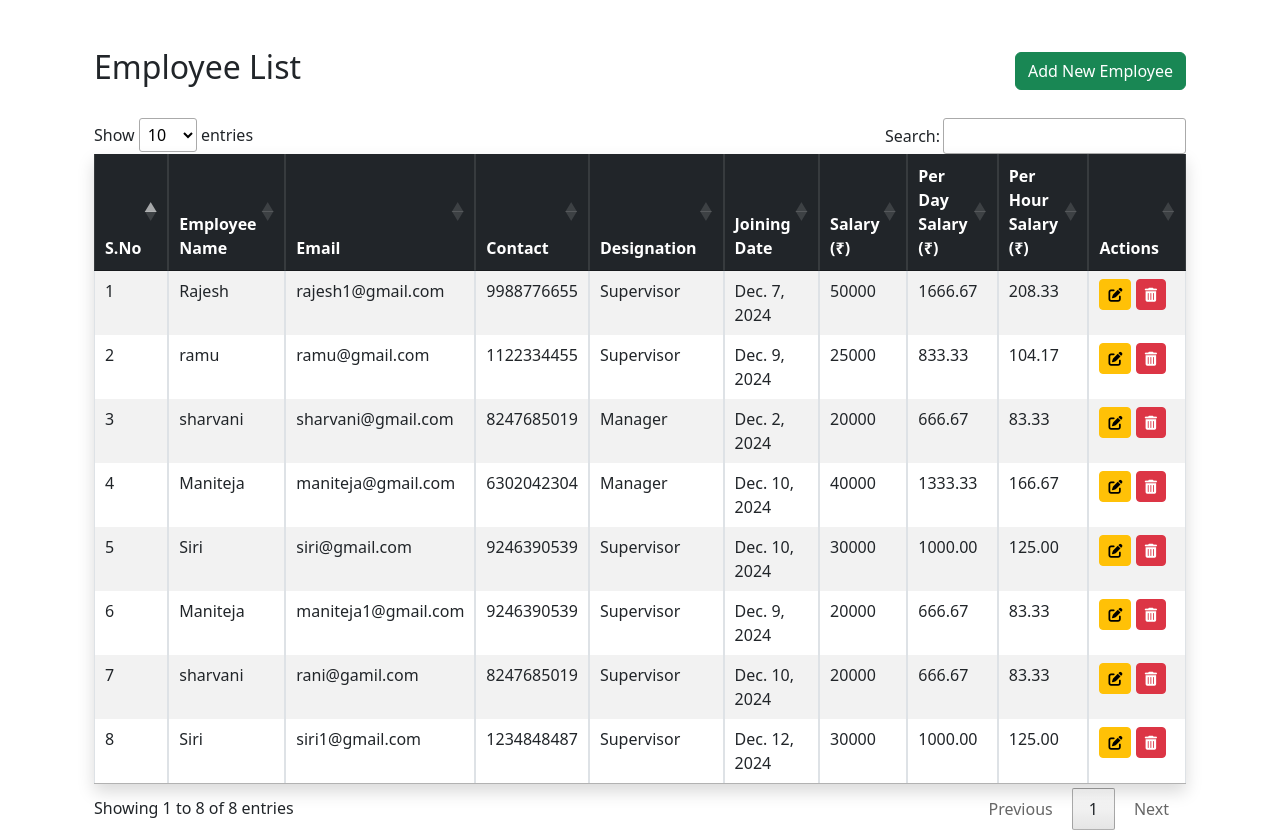
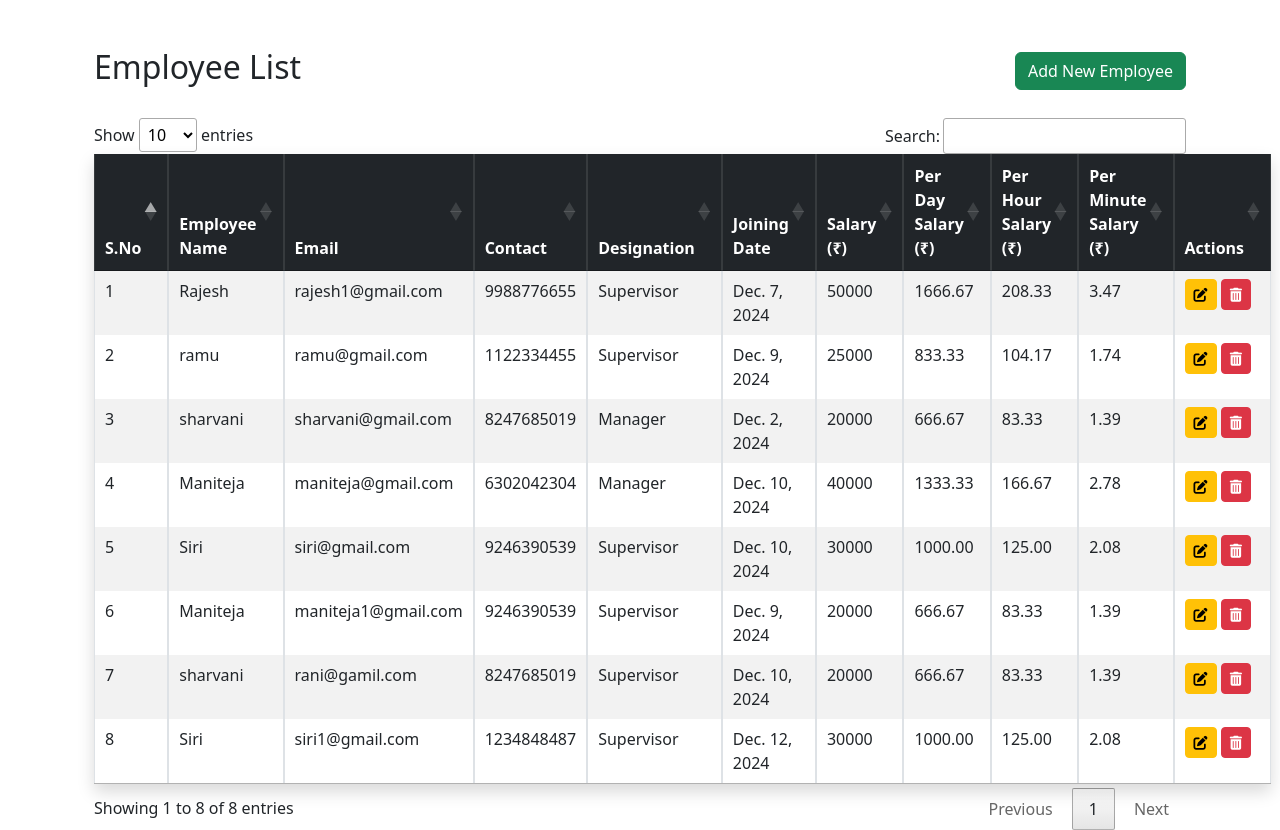
Before and after one commit to VadnalaManiteja/Biometric, a Django app: page /employee-list/ in a window 1280 px wide. Shown: the part 56-886 px from the top of the page. Run offline with Django 5.2, Linux system fonts and the light colour scheme; data comes from the database, SQL or seed files in the repository; both versions use the stored data as it was after the commit; some libraries are stand-ins or nearby versions.

Commit message:
added per min wage

```diff
--- a/bookstall/models.py
+++ b/bookstall/models.py
@@ -18,11 +18,15 @@ class Employee(models.Model):
     salary = models.PositiveIntegerField(default=0,null=True,blank=True)
     per_day_wage = models.DecimalField(max_digits=10,null=True, decimal_places=2, editable=False)
     per_hour_wage = models.DecimalField(max_digits=10, null=True,decimal_places=2, editable=False)
+    per_min_wage = models.DecimalField(max_digits=10, null=True,decimal_places=2, editable=False)
+
+
 
     def save(self, *args, **kwargs):
         # Calculate per day and per hour wages
         self.per_day_wage = self.salary / 30  # Assuming 30 days in a month
         self.per_hour_wage = self.per_day_wage / 8  # Assuming 8 working hours per day
+        self.per_min_wage = self.per_hour_wage / 60
         super().save(*args, **kwargs)
 
     def __str__(self):
--- a/bookstall/templates/employee/employee_list.html
+++ b/bookstall/templates/employee/employee_list.html
@@ -22,6 +22,7 @@
                 <th scope="col">Salary (₹)</th>
                 <th scope="col">Per Day Salary (₹)</th>
                 <th scope="col">Per Hour Salary (₹)</th>
+                <th scope="col">Per Minute Salary (₹)</th>
                 <th scope="col">Actions</th>
             </tr>
         </thead>
@@ -37,6 +38,7 @@
                 <td>{{ employee.salary }}</td>
                 <td>{{ employee.per_day_wage }}</td>
                 <td>{{ employee.per_hour_wage }}</td>
+                <td>{{ employee.per_min_wage }}</td>
                 <td>
                     <!-- Edit Button -->
                     <a href="{% url 'update_employee' employee.id %}" class="btn btn-warning btn-sm">
```
Also changed, not shown: bookstall/migrations/0006_employee_per_min_wage.py (added), db.sqlite3.
